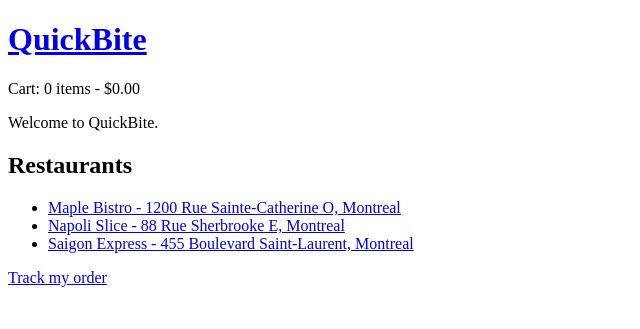
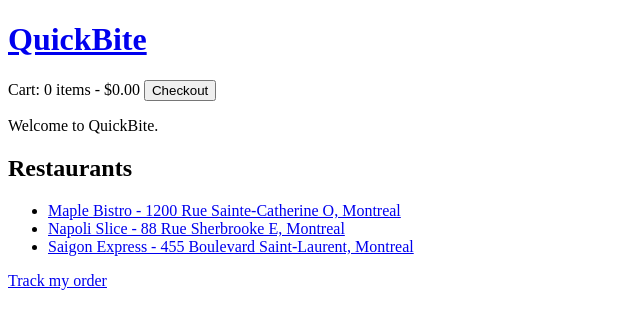
Before and after one commit to Hz80th/Quickbite22, a Flask app: page / in a window 1280 px wide. Shown: the top 329 px of the page, without its empty margins (0-640 px from the left). Run offline with Flask 3, Linux system fonts and the light colour scheme; data comes from the database, SQL or seed files in the repository.

Commit message:
Add Checkout button

```diff
--- a/templates/base.html
+++ b/templates/base.html
@@ -8,6 +8,7 @@
   <header>
     <h1><a href="/">QuickBite</a></h1>
     <span id="cart-indicator">Cart: {{ cart_count }} items - ${{ "%.2f"|format(cart_total_cents / 100) }}</span>
+    <a href="/checkout"><button>Checkout</button></a>
   </header>
   <main>
     {% with messages = get_flashed_messages() %}
```
